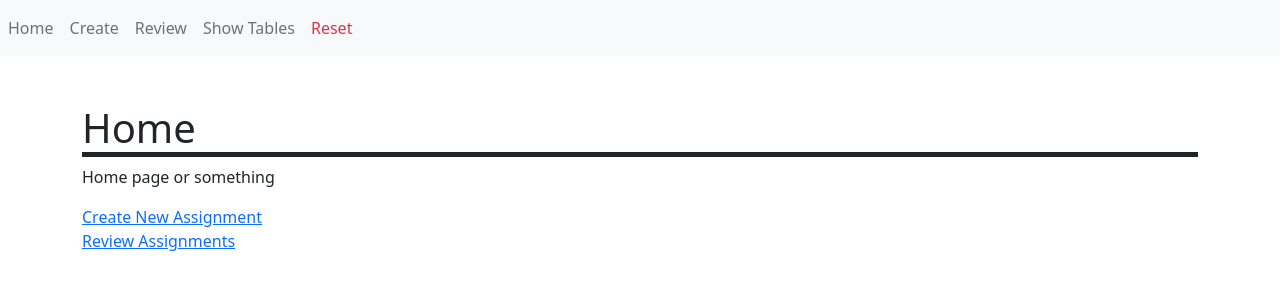
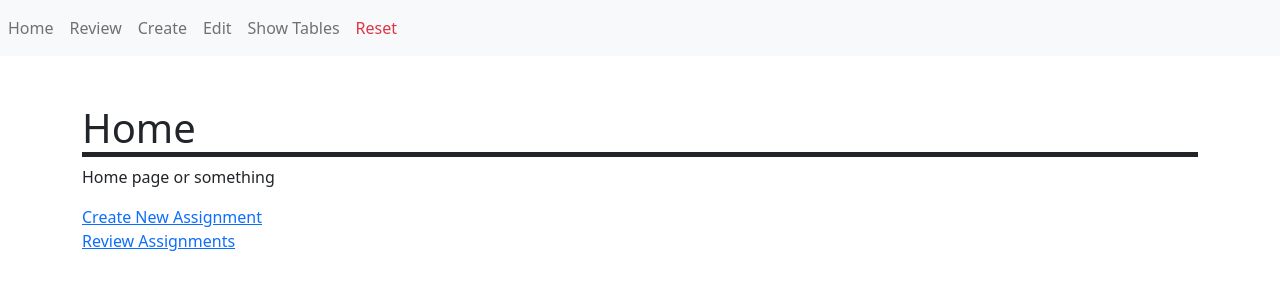
Before and after one commit to andy0427s/linebotTeacher, a Flask app: page / in a window 1280 px wide. Shown: the top 300 px of the page. Run offline with Flask 2, Linux system fonts and the light colour scheme; some libraries are stand-ins or nearby versions.

Commit message:
Update _navbar.html

```diff
--- a/templates/parts/_navbar.html
+++ b/templates/parts/_navbar.html
@@ -4,10 +4,13 @@
       <a class="nav-link" href="/">Home</a>
     </li>
     <li class="nav-item">
+      <a class="nav-link" href="/review">Review</a>
+    </li>
+    <li class="nav-item">
       <a class="nav-link" href="/create">Create</a>
     </li>
     <li class="nav-item">
-      <a class="nav-link" href="/review">Review</a>
+      <a class="nav-link" href="/remove-and-edit">Edit</a>
     </li>
     <li class="nav-item">
       <a href="/showtables" class="nav-link">Show Tables</a>
```
